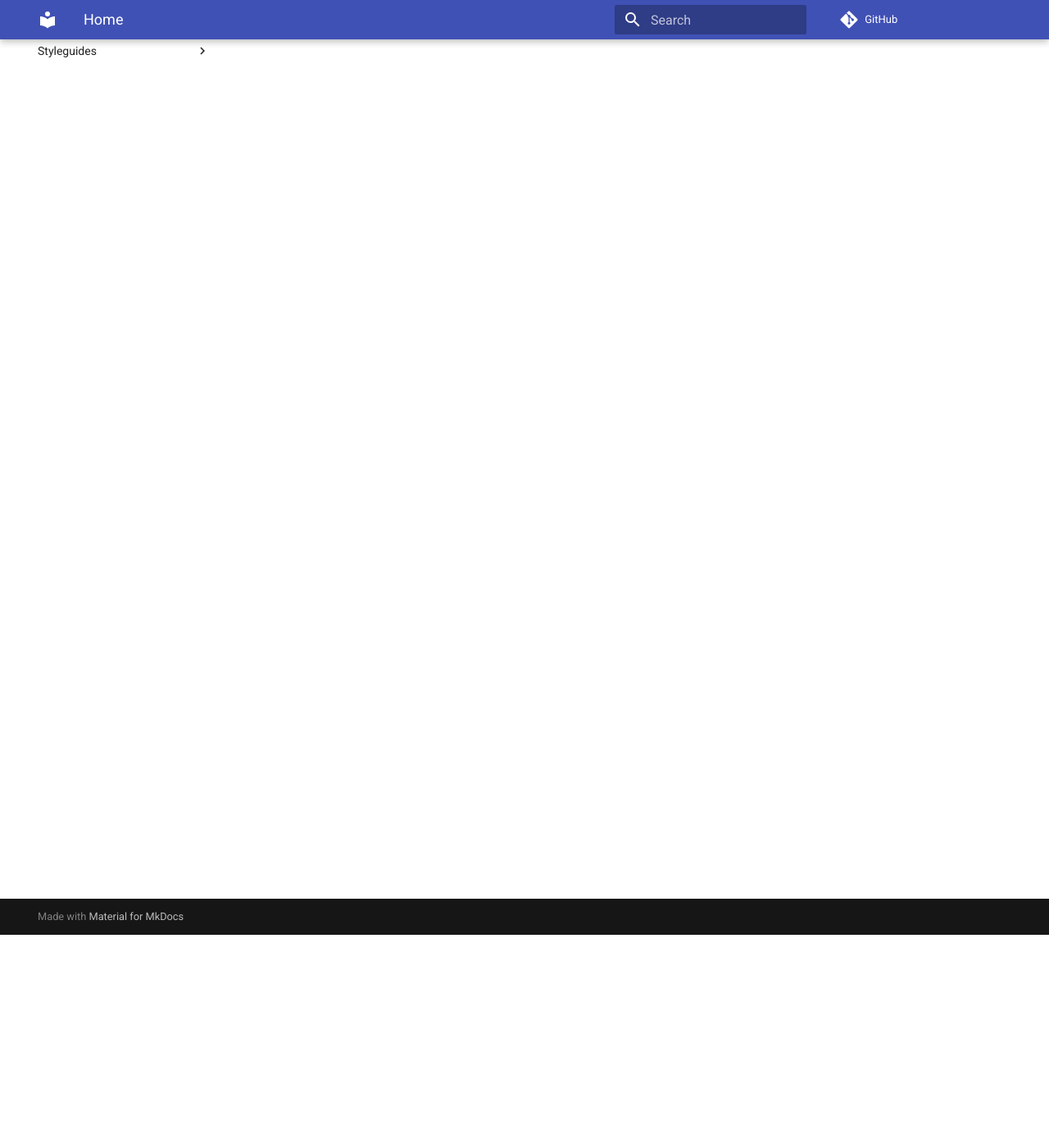
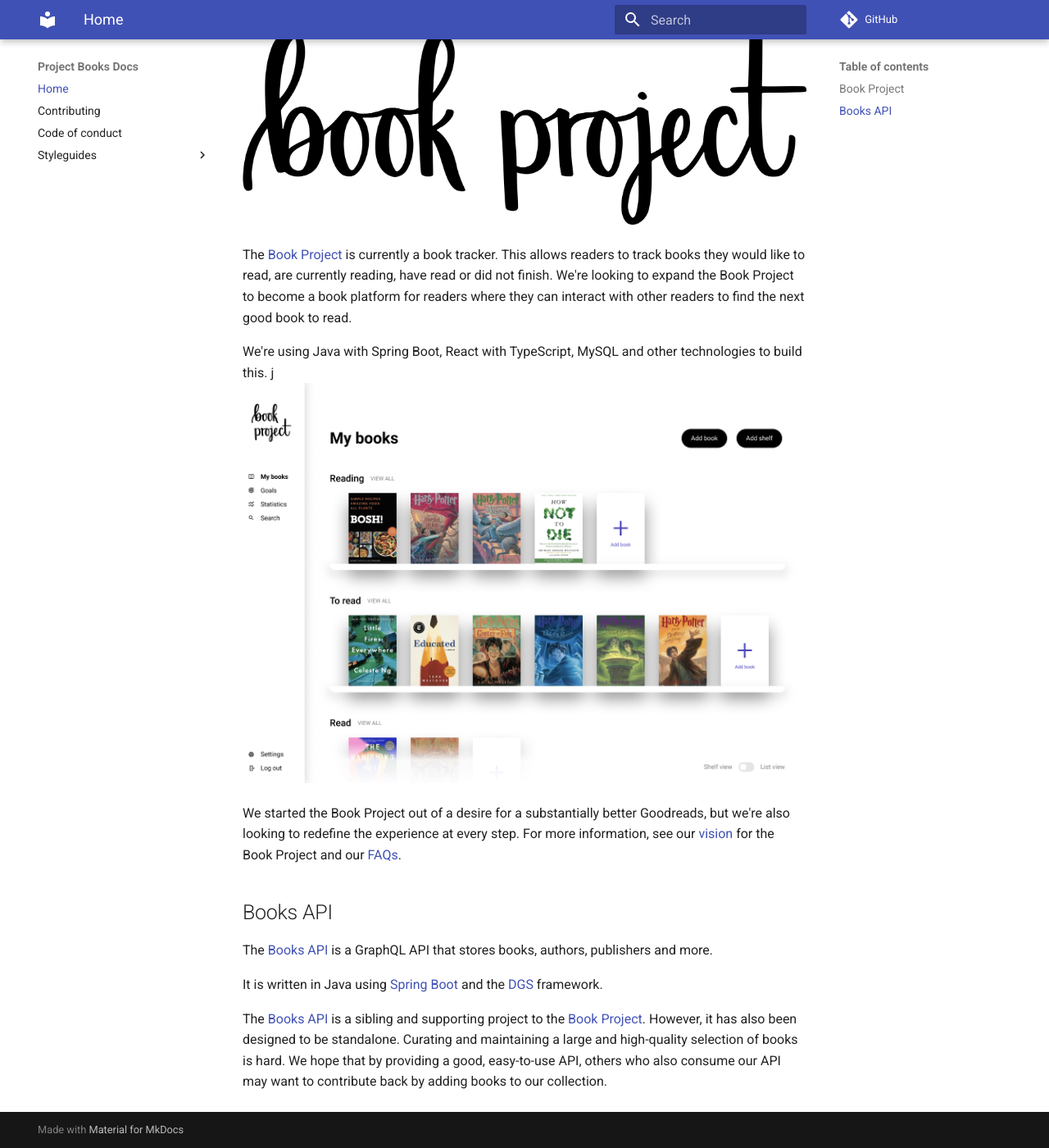
Before and after one commit to Project-Books/project-books.github.io, an MkDocs documentation site: the page built from docs/index.md, in a window 1280 px wide and 1400 px high, scrolled down 260 px. Shown: the whole window at 82% size. Built offline with MkDocs 1.6.1 and Material for MkDocs 9.7.7, drawn with Linux system fonts in a browser that asks for light colours.

Commit message:
Add descriptions for our projects

```diff
--- a/docs/index.md
+++ b/docs/index.md
@@ -1,3 +1,35 @@
-#Homepage
+# Home
 
 Welcome to the documentation site for [Project Books](https://github.com/Project-Books)!
+
+## Book Project
+
+![logo](images/logo-one-line@5x.png)
+
+The [Book Project](https://github.com/Project-Books/book-project) is currently a book tracker. This
+allows readers to track books they would like to read, are currently reading, have read or did not
+finish. We're looking to expand the Book Project to become a book platform for readers where they
+can interact with other readers to find the next good book to read.
+
+We're using Java with Spring Boot, React with TypeScript, MySQL and other technologies to build this.
+j
+![home](images/book-project-home.png)
+
+We started the Book Project out of a desire for a substantially better Goodreads, but we're also
+looking to redefine the experience at every step. For more information, see our
+[vision](https://github.com/Project-Books/book-project/blob/main/VISION.md) for the Book Project
+and our [FAQs](https://github.com/Project-Books/book-project/wiki/FAQ).
+
+## Books API
+
+The [Books API](https://github.com/Project-Books/books-api) is a GraphQL API that stores books,
+authors, publishers and more.
+
+It is written in Java using [Spring Boot](https://spring.io/projects/spring-boot) and the
+[DGS](https://netflix.github.io/dgs/) framework.
+
+The [Books API](https://github.com/Project-Books/books-api) is a sibling and supporting project to
+the [Book Project](https://github.com/Project-Books/book-project). However, it has also been designed
+to be standalone. Curating and maintaining a large and high-quality selection of books is hard.
+We hope that by providing a good, easy-to-use API, others who also consume our API may want to
+contribute back by adding books to our collection.
```
Also changed, not shown: docs/images/book-project-home.png (added), docs/images/logo-one-line@5x.png (added).
